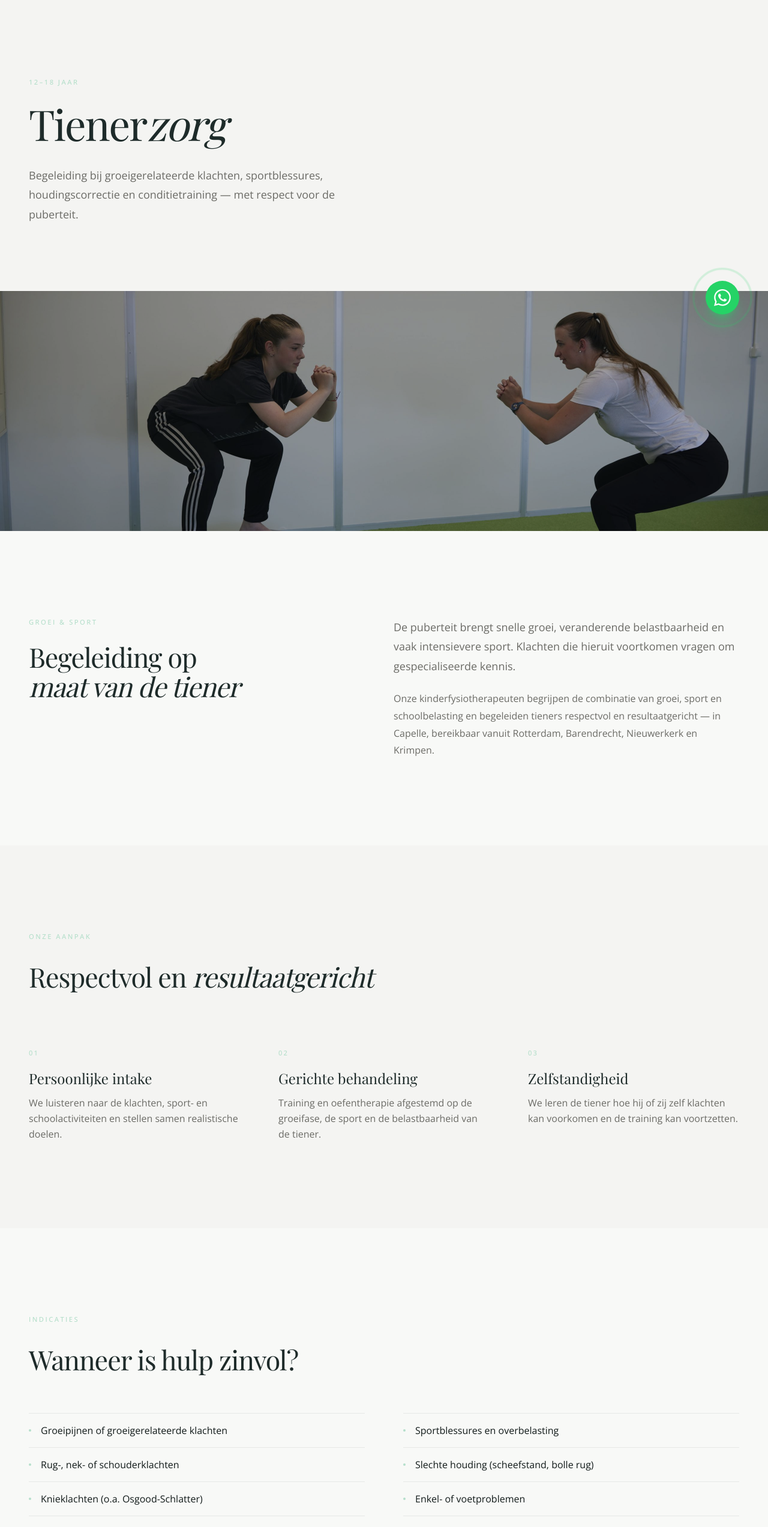
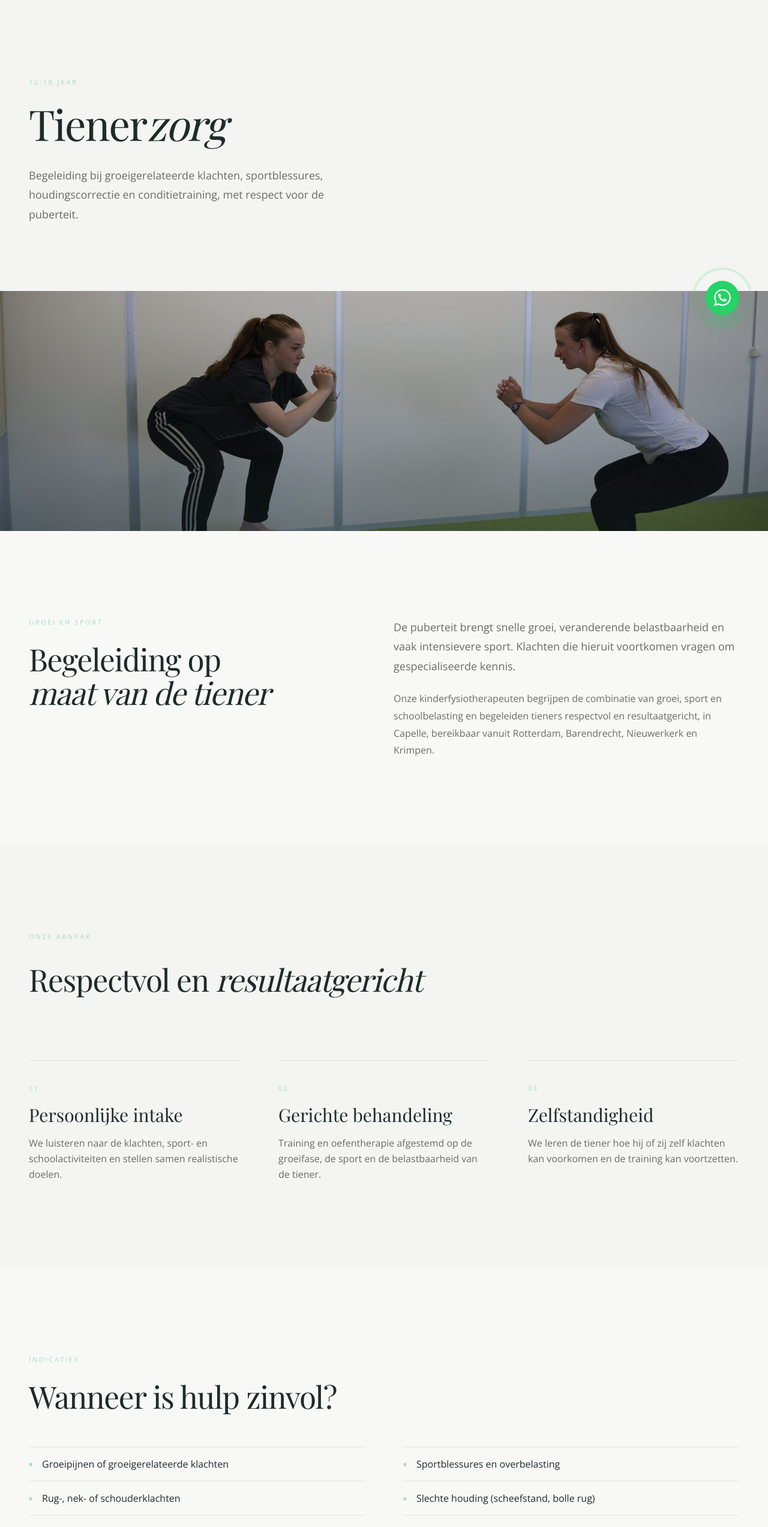
Before and after one commit to Maximustopdeals/kidsfysio-capelle-next-js, a Next.js app: page /tiener in a window 1280 px wide. Shown: the part 180-2725 px from the top of the page at 60% size. Built offline with nearby package versions, Linux system fonts and the light colour scheme.

Commit message:
Fix punctuation and improve layout in TienerPage

```diff
--- a/src/app/tiener/page.tsx
+++ b/src/app/tiener/page.tsx
@@ -5,9 +5,9 @@ import Button from "@/components/Button";
 import PageHero from "@/components/PageHero";
 
 export const metadata: Metadata = {
-  title: "Kinderfysiotherapie tiener Capelle | 12–18 jaar",
+  title: "Kinderfysiotherapie tiener Capelle | 12-18 jaar",
   description:
-    "Kinderfysiotherapie voor tieners (12–18 jaar) in Capelle aan den IJssel. Groeipijnen, sportblessures en houding. Ook voor Rotterdam, Barendrecht en omgeving.",
+    "Kinderfysiotherapie voor tieners (12-18 jaar) in Capelle aan den IJssel. Groeipijnen, sportblessures en houding. Ook voor Rotterdam, Barendrecht en omgeving.",
   alternates: { canonical: "/tiener/" },
 };
 
@@ -32,40 +32,47 @@ export default function TienerPage() {
   return (
     <>
       <PageHero
-        eyebrow="12–18 jaar"
+        eyebrow="12-18 jaar"
         title={<>Tiener<em className="italic">zorg</em></>}
-        subtitle="Begeleiding bij groeigerelateerde klachten, sportblessures, houdingscorrectie en conditietraining — met respect voor de puberteit."
+        subtitle="Begeleiding bij groeigerelateerde klachten, sportblessures, houdingscorrectie en conditietraining, met respect voor de puberteit."
       />
 
-      <section className="relative h-[50vh] min-h-[360px] overflow-hidden">
+      {/* Sfeerbeeld */}
+      <section className="relative h-[50vh] min-h-[400px] w-full overflow-hidden">
         <Image
           src="/images/Tiener-die-kinderfysiotherapie-krijgt-van-Kids-Fysio-Capelle.jpg"
           alt="Tiener die kinderfysiotherapie krijgt bij Kids Fysio Capelle in Capelle aan den IJssel"
           fill
           className="object-cover object-center"
           sizes="100vw"
+          priority
         />
-        <div className="absolute inset-0 bg-charcoal/25" />
+        <div className="absolute inset-0 bg-gradient-to-t from-charcoal/40 to-transparent" />
       </section>
 
+      {/* Groei en sport */}
       <section className="py-28 lg:py-36 bg-cream">
         <div className="mx-auto max-w-7xl px-6 lg:px-12">
           <div className="grid grid-cols-1 lg:grid-cols-12 gap-12 lg:gap-8">
             <div className="lg:col-span-5">
               <FadeIn>
-                <p className="text-[0.7rem] font-medium tracking-[0.22em] uppercase text-sage mb-6">Groei & sport</p>
-                <h2 className="font-serif text-[clamp(2rem,3.5vw,3rem)] font-light tracking-[-0.025em] text-charcoal leading-[1.1]">
-                  Begeleiding op<br /><em className="italic">maat van de tiener</em>
+                <p className="text-[0.7rem] font-medium tracking-[0.22em] uppercase text-sage mb-6">
+                  Groei en sport
+                </p>
+                <h2 className="font-serif text-[clamp(2.25rem,4vw,3.5rem)] font-light tracking-[-0.025em] text-charcoal leading-[1.1]">
+                  Begeleiding op
+                  <br />
+                  <em className="italic">maat van de tiener</em>
                 </h2>
               </FadeIn>
             </div>
             <div className="lg:col-span-6 lg:col-start-7">
-              <FadeIn delay={0.1}>
+              <FadeIn delay={0.15}>
                 <p className="text-muted text-lg leading-[1.8] font-light">
                   De puberteit brengt snelle groei, veranderende belastbaarheid en vaak intensievere sport. Klachten die hieruit voortkomen vragen om gespecialiseerde kennis.
                 </p>
                 <p className="mt-6 text-muted leading-[1.8] font-light">
-                  Onze kinderfysiotherapeuten begrijpen de combinatie van groei, sport en schoolbelasting en begeleiden tieners respectvol en resultaatgericht — in Capelle, bereikbaar vanuit Rotterdam, Barendrecht, Nieuwerkerk en Krimpen.
+                  Onze kinderfysiotherapeuten begrijpen de combinatie van groei, sport en schoolbelasting en begeleiden tieners respectvol en resultaatgericht, in Capelle, bereikbaar vanuit Rotterdam, Barendrecht, Nieuwerkerk en Krimpen.
                 </p>
               </FadeIn>
             </div>
@@ -73,21 +80,30 @@ export default function TienerPage() {
         </div>
       </section>
 
+      {/* Onze aanpak */}
       <section className="py-28 lg:py-36 bg-warm-gray">
         <div className="mx-auto max-w-7xl px-6 lg:px-12">
           <FadeIn>
-            <p className="text-[0.7rem] font-medium tracking-[0.22em] uppercase text-sage mb-6">Onze aanpak</p>
-            <h2 className="font-serif text-[clamp(2rem,3.5vw,3rem)] font-light tracking-[-0.025em] text-charcoal mb-16 lg:mb-20">
+            <p className="text-[0.7rem] font-medium tracking-[0.22em] uppercase text-sage mb-6">
+              Onze aanpak
+            </p>
+            <h2 className="font-serif text-[clamp(2.25rem,4vw,3.5rem)] font-light tracking-[-0.025em] text-charcoal mb-16 lg:mb-24">
               Respectvol en <em className="italic">resultaatgericht</em>
             </h2>
           </FadeIn>
           <div className="grid grid-cols-1 md:grid-cols-3 gap-12 lg:gap-16">
             {approach.map((item, i) => (
-              <FadeIn key={item.title} delay={i * 0.08}>
-                <div>
-                  <span className="text-[0.7rem] font-medium tracking-[0.18em] uppercase text-sage">0{i + 1}</span>
-                  <h3 className="mt-4 font-serif text-xl lg:text-2xl font-light text-charcoal">{item.title}</h3>
-                  <p className="mt-3 text-muted leading-relaxed font-light">{item.text}</p>
+              <FadeIn key={item.title} delay={i * 0.1}>
+                <div className="group border-t border-charcoal/10 pt-8 transition-colors duration-500 hover:border-forest/40">
+                  <span className="text-[0.7rem] font-medium tracking-[0.18em] uppercase text-sage">
+                    0{i + 1}
+                  </span>
+                  <h3 className="mt-4 font-serif text-2xl lg:text-3xl font-light text-charcoal group-hover:text-forest transition-colors duration-300">
+                    {item.title}
+                  </h3>
+                  <p className="mt-4 text-muted leading-relaxed font-light">
+                    {item.text}
+                  </p>
                 </div>
               </FadeIn>
             ))}
@@ -95,33 +111,47 @@ export default function TienerPage() {
         </div>
       </section>
 
+      {/* Indicaties */}
       <section className="py-28 lg:py-36 bg-cream">
         <div className="mx-auto max-w-7xl px-6 lg:px-12">
           <FadeIn>
-            <p className="text-[0.7rem] font-medium tracking-[0.22em] uppercase text-sage mb-6">Indicaties</p>
-            <h2 className="font-serif text-[clamp(2rem,3.5vw,3rem)] font-light tracking-[-0.025em] text-charcoal mb-14">
+            <p className="text-[0.7rem] font-medium tracking-[0.22em] uppercase text-sage mb-6">
+              Indicaties
+            </p>
+            <h2 className="font-serif text-[clamp(2.25rem,4vw,3.5rem)] font-light tracking-[-0.025em] text-charcoal mb-14 leading-[1.1]">
               Wanneer is hulp zinvol?
             </h2>
           </FadeIn>
           <div className="grid grid-cols-1 sm:grid-cols-2 gap-x-16">
-            {indications.map((item) => (
-              <div key={item} className="flex items-start gap-4 py-4 border-t border-charcoal/8">
-                <span className="mt-2.5 w-1 h-1 rounded-full bg-sage flex-shrink-0" />
-                <span className="text-ink font-light">{item}</span>
-              </div>
+            {indications.map((item, i) => (
+              <FadeIn key={item} delay={i * 0.03}>
+                <div className="flex items-start gap-4 py-4 border-t border-charcoal/10">
+                  <span className="mt-2.5 w-1.5 h-1.5 rounded-full bg-sage flex-shrink-0" />
+                  <span className="text-charcoal font-light">{item}</span>
+                </div>
+              </FadeIn>
             ))}
           </div>
         </div>
       </section>
 
+      {/* Call to action */}
       <section className="py-28 lg:py-40 bg-warm-gray">
         <div className="mx-auto max-w-2xl px-6 text-center">
           <FadeIn>
-            <h2 className="font-serif text-[clamp(2rem,3.5vw,3rem)] font-light tracking-[-0.025em] text-charcoal">Plan een intake</h2>
-            <p className="mt-6 text-muted leading-relaxed font-light">Geen verwijzing nodig. Wij denken graag met u en uw tiener mee.</p>
+            <h2 className="font-serif text-[clamp(2.25rem,4vw,3.5rem)] font-light tracking-[-0.025em] text-charcoal leading-[1.1]">
+              Plan een intake
+            </h2>
+            <p className="mt-6 text-muted leading-relaxed font-light text-lg">
+              Geen verwijzing nodig. Wij denken graag met u en uw tiener mee.
+            </p>
             <div className="mt-12 flex flex-wrap justify-center gap-5">
-              <Button href="/contact/" variant="primary" size="lg">Afspraak maken</Button>
-              <Button href="tel:0103032575" variant="outline" size="lg">010 303 2575</Button>
+              <Button href="/contact/" variant="primary" size="lg">
+                Afspraak maken
+              </Button>
+              <Button href="tel:0103032575" variant="outline" size="lg">
+                010 303 2575
+              </Button>
             </div>
           </FadeIn>
         </div>
```
